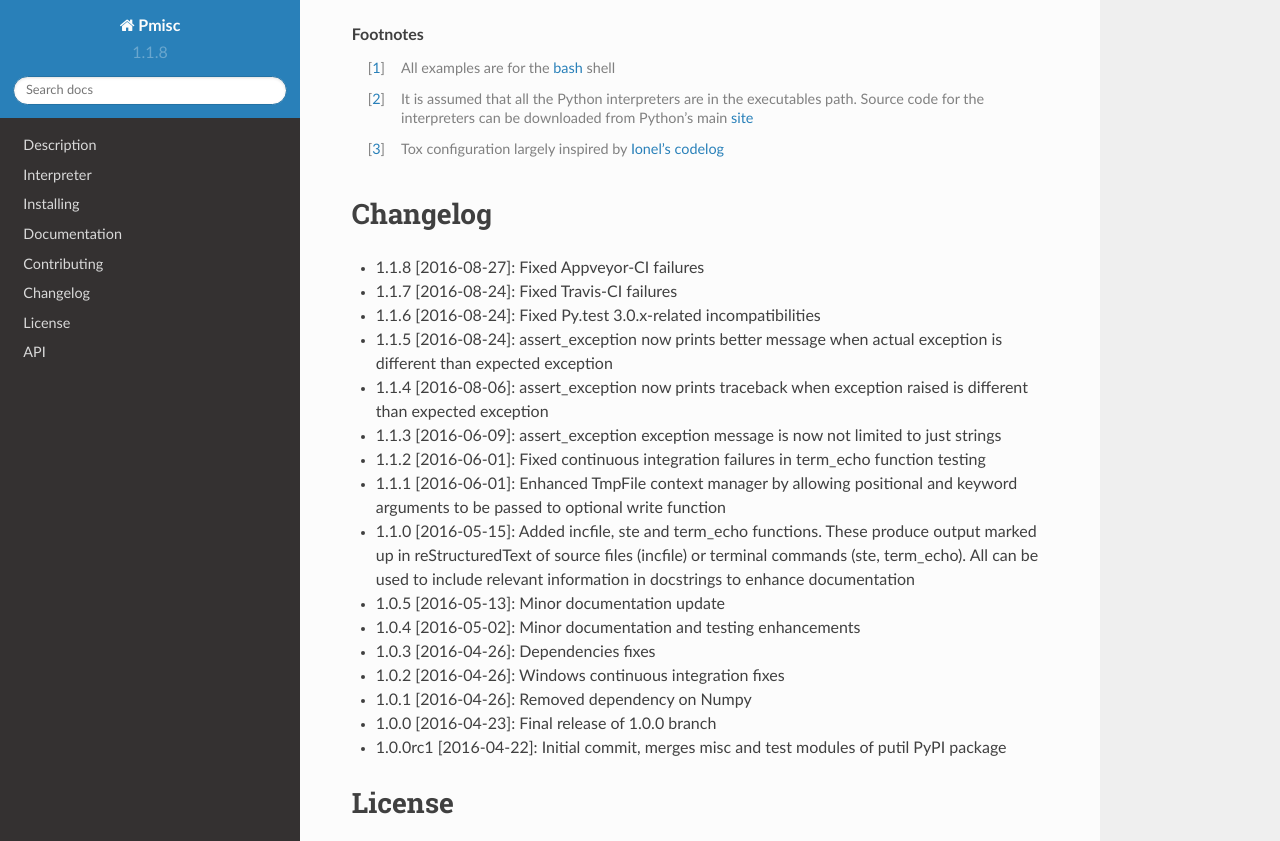
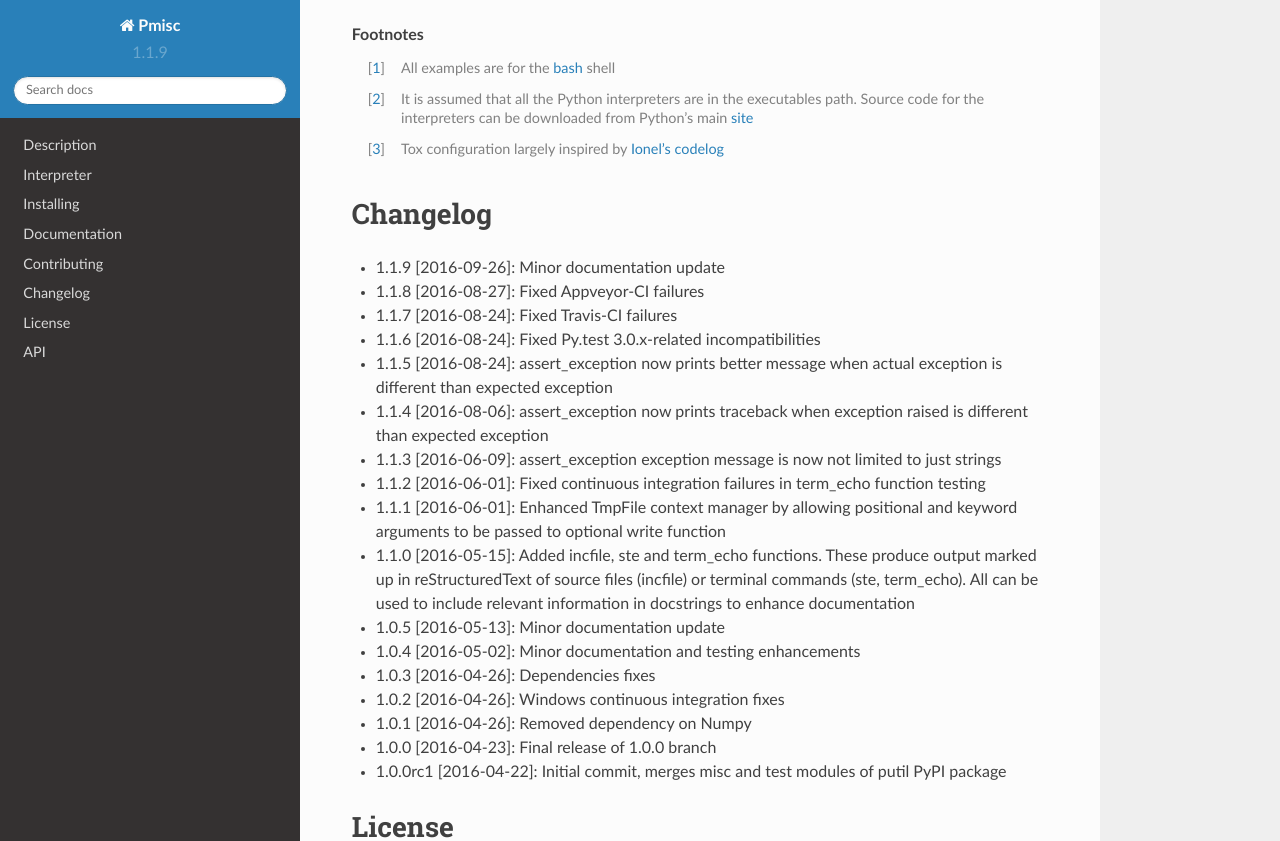
Before and after one commit to pmacosta/pmisc, a Sphinx documentation site: the page built from docs/index.rst, in a window 1280 px wide and 900 px high, scrolled down 3668 px, cut to the strip 0-841 px from the top of the window. Built offline with Sphinx 7.4.7 and the Read the Docs theme 2.0.0, drawn with Linux system fonts in a browser that asks for light colours.

Commit message:
Minor documentation update

```diff
--- a/CHANGELOG.rst
+++ b/CHANGELOG.rst
@@ -4,6 +4,8 @@
 
 Changelog
 =========
+
+* 1.1.9 [2016-09-26]: Minor documentation update
 
 * 1.1.8 [2016-08-27]: Fixed Appveyor-CI failures
 
--- a/docs/conf.py
+++ b/docs/conf.py
@@ -59,9 +59,9 @@ copyright = u'2013-2016, Pablo Acosta-Serafini'
 # built documents.
 #
 # The short X.Y version.
-version = '1.1.8'
+version = '1.1.9'
 # The full version, including alpha/beta/rc tags.
-release = '1.1.8'
+release = '1.1.9'
 
 # The language for content autogenerated by Sphinx. Refer to documentation
 # for a list of supported languages.
--- a/pmisc/version.py
+++ b/pmisc/version.py
@@ -7,7 +7,7 @@
 ###
 # Global variables
 ###
-VERSION_INFO = (1, 1, 8, 'final', 0)
+VERSION_INFO = (1, 1, 9, 'final', 0)
 
 
 ###
```
Also changed, not shown: 1 other file.
